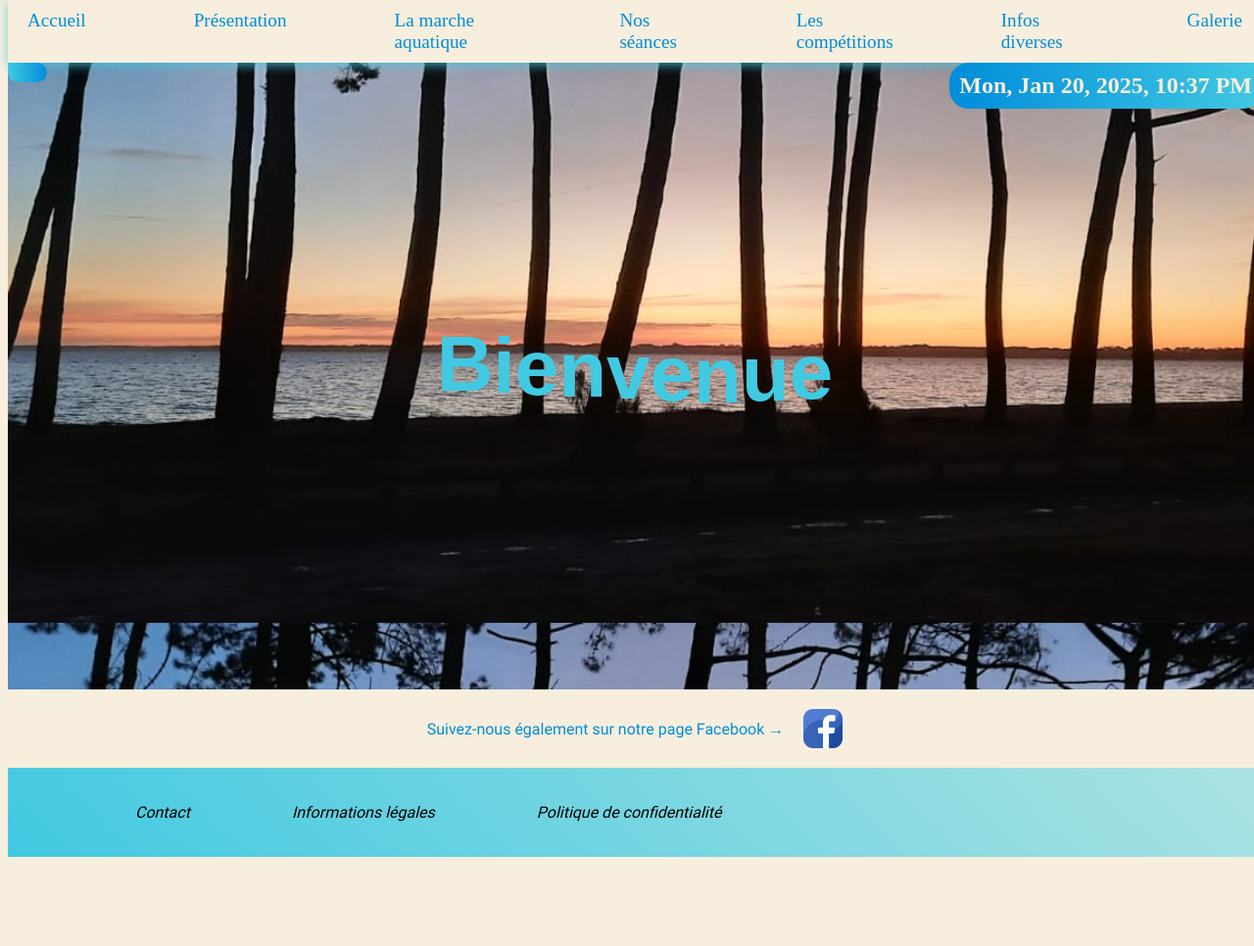
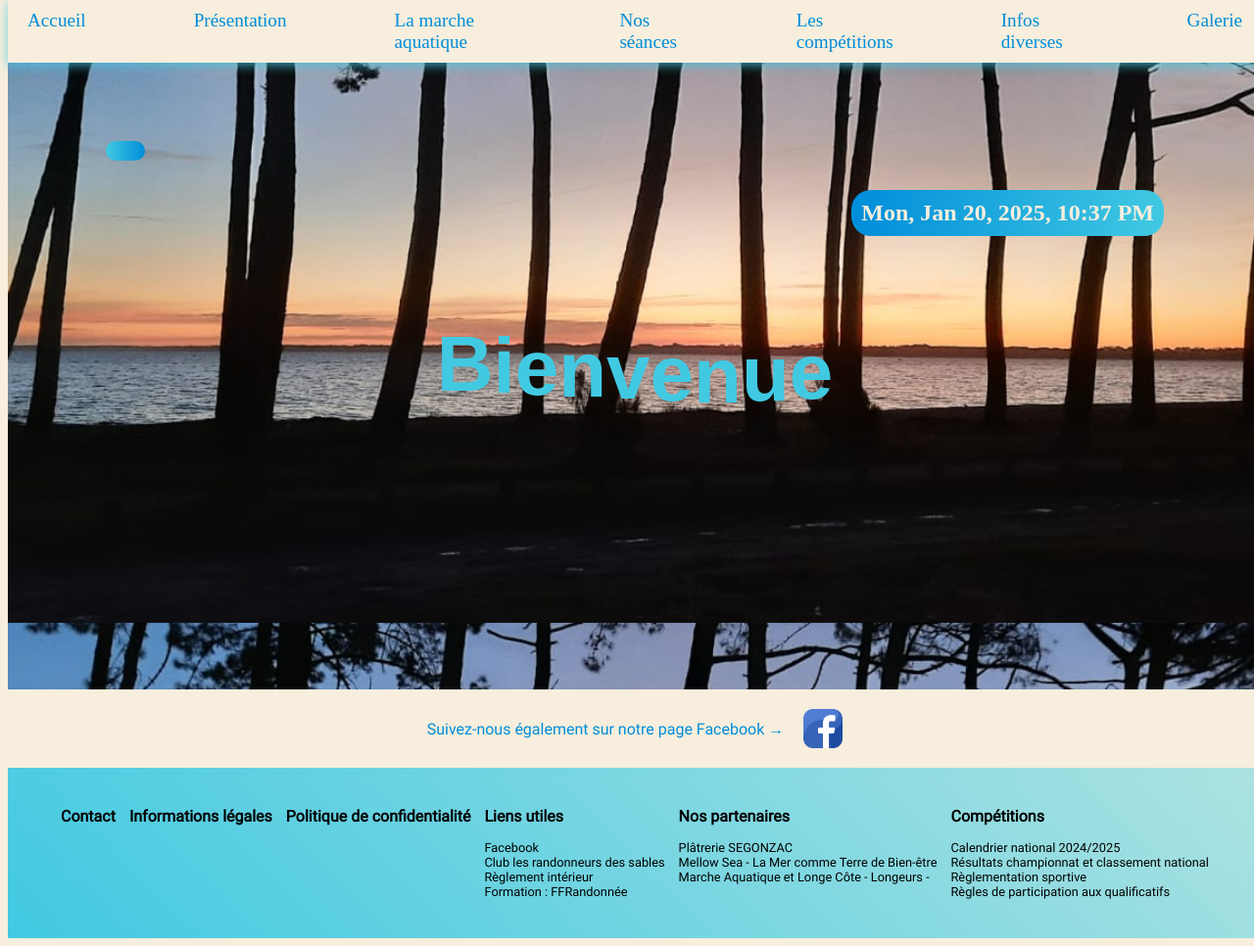
Before and after one commit to TchoukaDev/marche_aquatique, a PHP site: page / in a window 1280 px wide. Shown: the part 172-1138 px from the top of the page at 98% size. Before the commit the page ends 1047 px from the top, so only its background shows below. Run offline with PHP 8.4, Linux system fonts and the light colour scheme; some web fonts are replaced.

Commit message:
Modification footer, ajout interval meteo

```diff
--- a/index.html
+++ b/index.html
@@ -63,14 +63,33 @@
         <a id="facebook" href=""><img src="images/facebook.png" type="image/png" alt="logo Facebook"></a></p>
 
     <footer>
-        <div  class="container_footer">
-            <ul>
             <!-- <li><a href="contact.html">Contact</a></li> Quand formulaire sera prêt -->
-            <li><a href="mailto:alain.mumu@orange.fr">Contact</a></li>
-            <li>Informations légales</li>
-            <li>Politique de confidentialité</li>
-            </ul>
-        </div>
+            <div id="contact"><a href="mailto:alain.mumu@orange.fr">Contact</a></div>
+            <div id="infos_legales">Informations légales</div>
+            <div id="politique">Politique de confidentialité</div>
+            <div id="liens_utiles">Liens utiles
+                <div class="liens_a">
+                    <a href="https://www.facebook.com/share/18P1oWswhE/" target="_blank">Facebook</a>
+                    <a href="https://randonneursdessables.sportsregions.fr/" target="_blank">Club les randonneurs des sables</a>
+                    <a href="https://randonneursdessables.sportsregions.fr/media/uploaded/sites/2419/document/637b5c180c080_RIMARCHEAQUATIQUE300922.pdf" target="_blank">Règlement intérieur</a>
+                    <a href="https://formation.ffrandonnee.fr/Stages/Index" target="_blank">Formation : FFRandonnée</a>
+                </div>
+            </div>
+            <div>Nos partenaires
+                <div class="liens_a">
+                    <a href="http://www.platrerie-segonzac.fr/" target="_blank">Plâtrerie SEGONZAC</a>
+                    <a href="https://mellowsea.com/" target="_blank">Mellow Sea - La Mer comme Terre de Bien-être</a>
+                    <a href="https://longeurs.com/" target="_blank">Marche Aquatique et Longe Côte - Longeurs -</a>
+                </div>
+            </div>
+            <div>Compétitions
+                <div class="liens_a">
+                    <a href="https://www.ffrandonnee.fr/Media/Default/Documents/disciplines/longe-cote-marche-aquatique/Calendrier_Nat_Competitions_LongeCote_TLC_Saison23-24_23-12-17.pdf" target="_blank">Calendrier national 2024/2025</a>
+                    <a href="https://ffrandonnee-competitions.fr/LCMA/" target="_blank">Résultats championnat et classement national</a>
+                    <a href="https://www.ffrandonnee.fr/disciplines/les-disciplines/reglementation-des-activites-de-marche-et-de-randonnee" target="_blank">Règlementation sportive</a>
+                    <a href="https://www.ffrandonnee.fr/Media/Default/Documents/disciplines/longe-cote-marche-aquatique/Regles_de_participation_aux_qualificatifs_et_CDF_2024.pdf" target="_blank">Règles de participation aux qualificatifs</a>
+                </div>
+            </div>
     </footer>
 
     <script src="script_main.js"></script>
--- a/script_main.js
+++ b/script_main.js
@@ -37,6 +37,10 @@ let date_du_jour = new Date()
 
 let ville = "Biscarrosse"
 const url = `https://api.openweathermap.org/data/2.5/weather?q=biscarrosse&appid=22432402c2786a96615d7d83baadf410&units=metric&lang=fr`
+afficherMeteo();
+setInterval(afficherMeteo, 120000);
+
+function afficherMeteo(){
   let requete = new XMLHttpRequest();
   requete.open("GET", url);
   requete.responseType = "json";
@@ -70,3 +74,4 @@ requete.onload = function() {
     }
     }
   }
+}
--- a/style.css
+++ b/style.css
@@ -101,6 +101,7 @@ header img {
     -moz-box-shadow: 0px 5px 10px 1px rgba(0,0,0,0.75);
     position: sticky;
     top: 0px;
+    z-index: 1;
 }
 
 #navbar a {
@@ -175,29 +176,29 @@ h3 {
 
 .date {
     position: absolute;
-    top: 0;
-    right: 0;
+    top: 130px;
+    right: 100px;
     width:fit-content;
     padding: 10px;
     background: linear-gradient(to right, var(--couleur4), var(--couleur3));
     color: var(--couleur1);
-    border-radius: 20px 0 20px 20px;
+    border-radius: 20px;
     font-weight: bold;
     font-size: 1.5em;
     font-family: "pacifico_regular";
 }
 
 .container_meteo {
-    position:absolute;
-    top: 0;
-    left: 0;
+    position: absolute;
+    top: 80px;
+    left: 100px;
     display: flex;
     flex-direction: column;
     width:fit-content;
     padding:10px 20px;
     background: linear-gradient(to left, var(--couleur4), var(--couleur3));
     color: var(--couleur1);
-    border-radius: 0 30px 30px 30px;
+    border-radius: 30px;
     font-weight: bold;
     font-size: 1.5em;
     font-family: "pacifico_regular"
@@ -210,12 +211,13 @@ h3 {
 
 #description_temperature {
     text-align: center;
-}
-
-#description_temperature {
     display: flex;
     flex-direction: column;
     flex-wrap: nowrap;
+}
+
+#description_meteo, #temperature {
+    font-family: "pacifico_regular";
 }
 
 #ville {
@@ -373,26 +375,28 @@ td, th {
 }
 
 /* style du footer */
-.container_footer {
-    width: 1200px;
-    margin: 0 auto;
-    }
+
 
 footer {
-    background: linear-gradient(45deg, var(--couleur3), var(--couleur2))
-
-}
-footer ul {
-    list-style: none;
+    display: flex;
+    justify-content: space-evenly;
+    padding: 40px;
+    background: linear-gradient(45deg, var(--couleur3), var(--couleur2));
+    font-weight:bold
 }
 
-footer ul li {
-    display: inline-block;
-    margin: 20px 50px;
-    font-style: italic;
+.liens_a {
+    display: flex;
+    flex-direction: column;
+    margin-top: 15px;
+    font-size: 0.8em;
+    font-weight: initial;
 }
 
-
+#contact:hover, .liens_a a:hover {
+    color: var(--couleur4);
+    font-weight: bold;
+}
 
 /* Formulaire */
 form {
```
Lines whose indentation alone changed are shown as unchanged.
